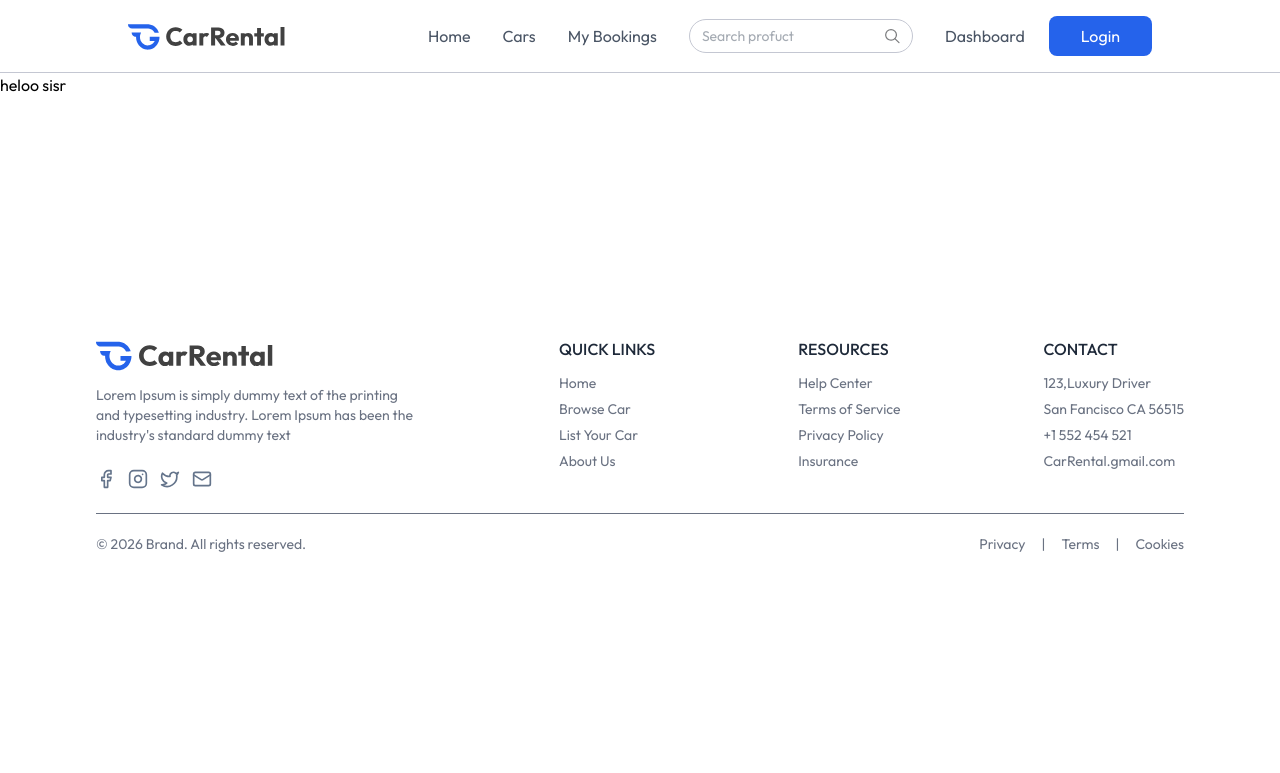
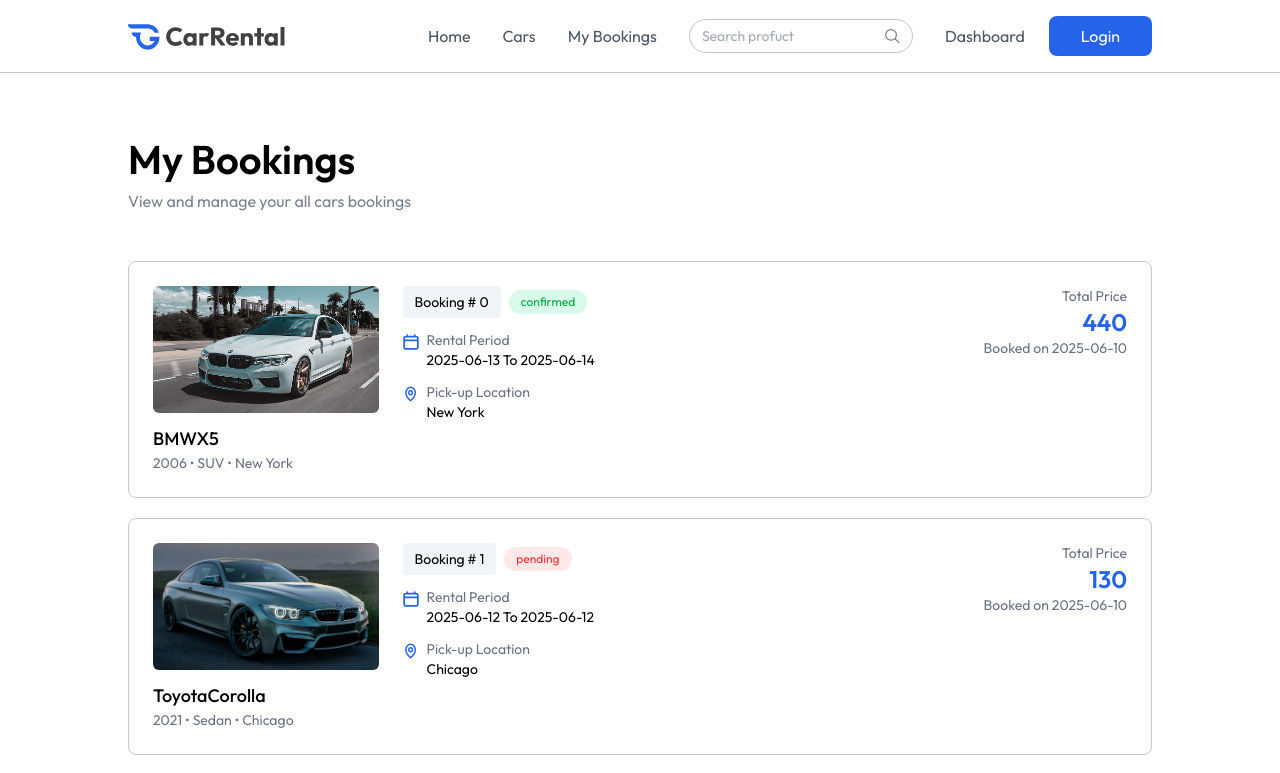
Before and after one commit to shahidamzad/CarRental, a React (Vite) app in the folder client/: page /my-bookings in a window 1280 px wide. Shown: the top 773 px of the page. Built offline with nearby package versions, Linux system fonts and the light colour scheme.

Commit message:
complete My-booking page

```diff
--- a/client/src/pages/CarDetails.jsx
+++ b/client/src/pages/CarDetails.jsx
@@ -33,7 +33,7 @@
                     <div className='space-y-6'>
                         <div>
                             <h1 className='text-3xl font-bold'>{car.brand} {car.model} </h1>
-                            <p className=''> {car.category} . {car.year}</p>
+                            <p className=''> {car.category} • {car.year}</p>
                         </div>
 
                         <hr className='border-borderColor my-6' />
--- a/client/src/pages/MyBookings.jsx
+++ b/client/src/pages/MyBookings.jsx
@@ -1,9 +1,86 @@
-import React from 'react'
+import React, { useEffect, useState } from 'react'
+import { assets, dummyMyBookingsData } from '../assets/assets';
+import Title from '../components/Title';
 
 const MyBookings = () => {
+
+  const [bookings, setBookings] = useState([]);
+  const fetchMyBookings = async () => {
+    setBookings(dummyMyBookingsData)
+  }
+  useEffect(() => {
+    fetchMyBookings()
+  }, [])
+
+  const currency = import.meta.env.VITE_CURRENCY
+
+
   return (
-    <div>
-      heloo sisr
+    <div className='px-6 md:px-16 lg:px-24 xl:px-32 2xl:px-48 mt-16 text-sm max-w-7xl '>
+      <Title title='My Bookings' subTitle='View and manage your all cars bookings' align='left' />
+
+      <div>
+        {bookings.map((booking, index) => (
+          <div key={booking._id} className='grid grid-cols-1 md:grid-cols-4 gap-6 p-6 border border-borderColor rounded-lg mt-5 first:mt-12'>
+            {/* car image + info */}
+            <div className='md:col-span-1'>
+
+              <div className='rounded-md overflow-hidden mb-3'>
+
+                <img src={booking.car.image} alt="" className='w-full h-auto aspect-video object-cover' />
+
+              </div>
+              <p className='text-lg font-medium mt-2'> {booking.car.brand}{booking.car.model}</p>
+
+              <p className='text-gray-500'> {booking.car.year} • {booking.car.category} • {booking.car.location} </p>
+
+            </div>
+
+            {/*Booking info */}
+
+            <div className='md:col-span-2 '>
+
+              <div className='flex items-center gap-2'>
+                <p className='px-3 py-1.5 bg-light rounded '>Booking # {index} </p>
+                <p className={`px-3 py-1 text-xs rounded-full ${booking.status === 'confirmed' ? 'bg-green-400/15 text-green-600' : 'bg-red-400/15 text-red-500'}`}> {booking.status} </p>
+              </div>
+
+              <div className=' flex items-start gap-2 mt-3 '>
+                <img src={assets.calendar_icon_colored} alt="" className='w-4 h-4 mt-1 ' />
+
+                <div>
+                  <p className='text-gray-500'>Rental Period</p>
+                  <p> {booking.pickupDate.split('T')[0]} To {booking.returnDate.split('T')[0]} </p>
+                </div>
+              </div>
+
+              <div className=' flex items-start gap-2 mt-3 '>
+                <img src={assets.location_icon_colored} alt="" className='w-4 h-4 mt-1 ' />
+
+                <div>
+                  <p className='text-gray-500'>Pick-up Location</p>
+                  <p> {booking.car.location} </p>
+                </div>
+              </div>
+            </div>
+
+            {/* price*/}
+
+            <div className='md:col-span-1 flex flex-col justify-between gap-6 '>
+
+              <div className='text-sm text-gray-500 text-right'>
+                <p>Total Price</p>
+                <h1 className='text-2xl font-semibold text-primery '> {currency} {booking.price} </h1>
+                <p className=' '>Booked on {booking.createdAt.split('T')[0]} </p>
+              </div>
+
+            </div>
+
+          </div>
+
+        ))}
+      </div>
+
     </div>
   )
 }
```
